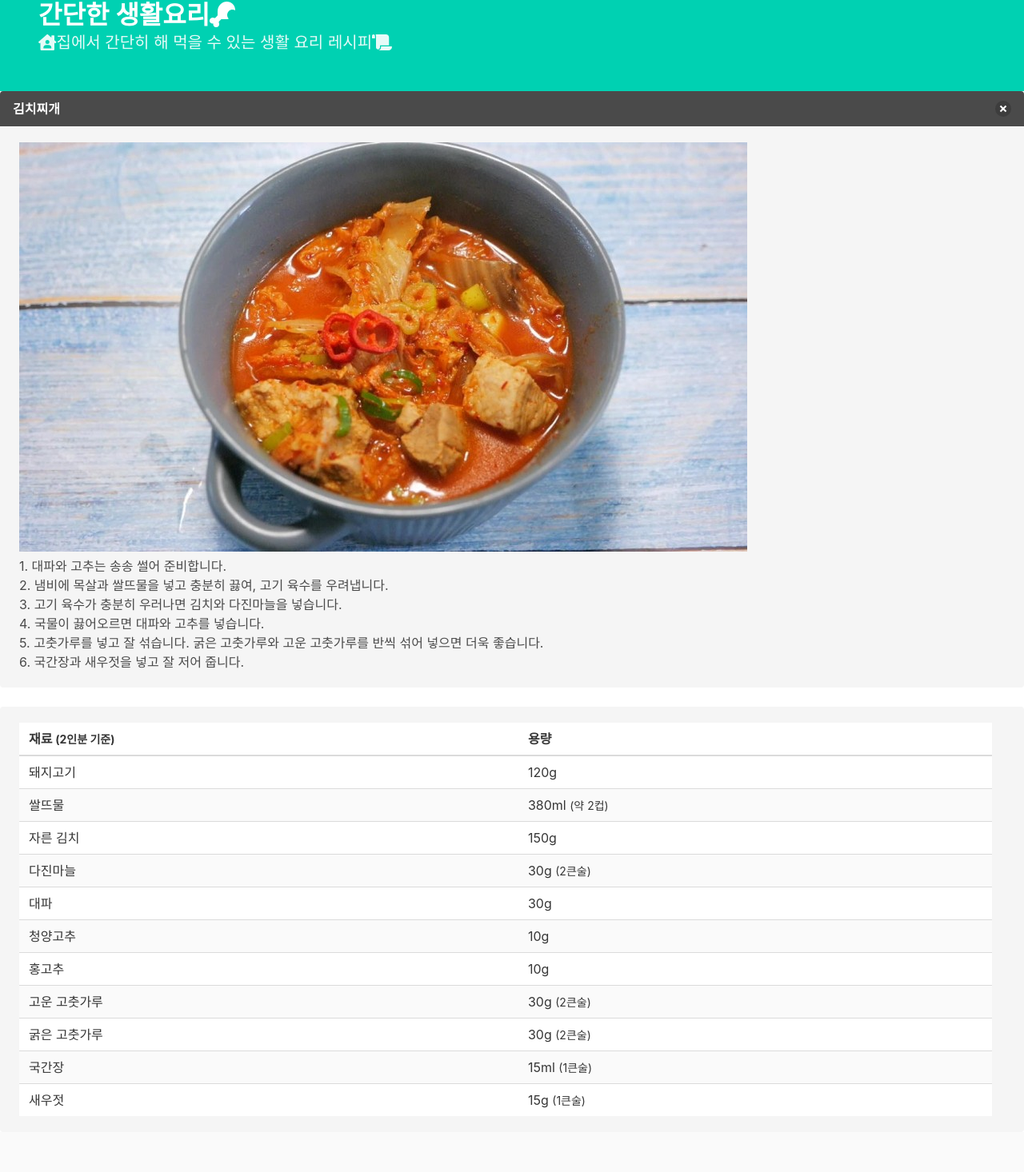
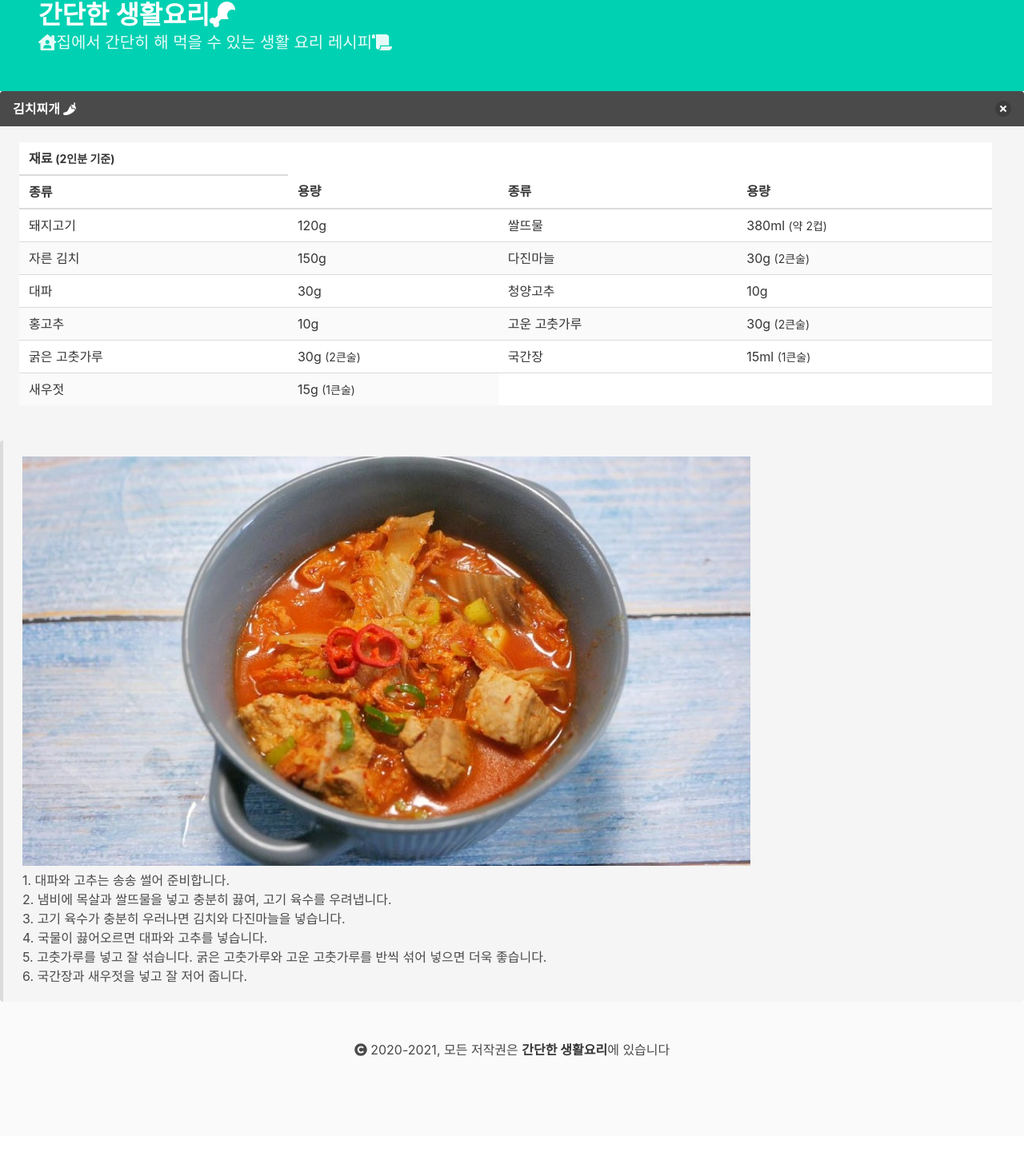
Before and after one commit to ParkJoonhee/doglove123, a Nuxt app: page / in a window 1280 px wide. Shown: the part 95-1561 px from the top of the page at 80% size. After the commit the page ends 1516 px from the top, so only its background shows below. Built offline with nearby package versions, Linux system fonts and the light colour scheme.

Commit message:
Modify tables for Kimchi stew info

```diff
--- a/pages/index.vue
+++ b/pages/index.vue
@@ -14,8 +14,59 @@
       <div class="column">
         <article class="message">
           <div class="message-header">
-            <p>김치찌개</p>
+            <p>김치찌개 <i class="fas fa-pepper-hot"></i></p>
             <button class="delete" aria-label="delete"></button>
+          </div>
+          <div class="notification">
+            <table class="table is-striped is-hoverable is-fullwidth">
+              <thead>
+                <tr>
+                  <th>재료 <small>(2인분 기준)</small></th>
+                </tr>
+                <tr>
+                  <th>종류</th>
+                  <th>용량</th>
+                  <th>종류</th>
+                  <th>용량</th>
+                </tr>
+              </thead>
+              <tbody>
+                <tr>
+                  <td>돼지고기</td>
+                  <td>120g</td>
+                  <td>쌀뜨물</td>
+                  <td>380ml <small>(약 2컵)</small></td>
+                </tr>
+                <tr>
+                  <td>자른 김치</td>
+                  <td>150g</td>
+                  <td>다진마늘</td>
+                  <td>30g <small>(2큰술)</small></td>
+                </tr>
+                <tr>
+                  <td>대파</td>
+                  <td>30g</td>
+                  <td>청양고추</td>
+                  <td>10g</td>
+                </tr>
+                <tr>
+                  <td>홍고추</td>
+                  <td>10g</td>
+                  <td>고운 고춧가루</td>
+                  <td>30g <small>(2큰술)</small></td>
+                </tr>
+                <tr>
+                  <td>굵은 고춧가루</td>
+                  <td>30g <small>(2큰술)</small></td>
+                  <td>국간장</td>
+                  <td>15ml <small>(1큰술)</small></td>
+                </tr>
+                <tr>
+                  <td>새우젓</td>
+                  <td>15g <small>(1큰술)</small></td>
+                </tr>
+              </tbody>
+            </table>
           </div>
           <div class="message-body">
             <figure>
@@ -31,62 +82,6 @@
             </p>
           </div>
         </article>
-        <article class="notification">
-          <table class="table is-striped is-hoverable is-fullwidth">
-            <thead>
-              <tr>
-                <th>재료 <small>(2인분 기준)</small></th>
-                <th>용량</th>
-              </tr>
-            </thead>
-            <tbody>
-              <tr>
-                <td>돼지고기</td>
-                <td>120g</td>
-              </tr>
-              <tr>
-                <td>쌀뜨물</td>
-                <td>380ml <small>(약 2컵)</small></td>
-              </tr>
-              <tr>
-                <td>자른 김치</td>
-                <td>150g</td>
-                </tr>
-                <tr>
-                <td>다진마늘</td>
-                <td>30g <small>(2큰술)</small></td>
-                </tr>
-                <tr>
-                <td>대파</td>
-                <td>30g</td>
-                </tr>
-                <tr>
-                <td>청양고추</td>
-                <td>10g</td>
-                </tr>
-                <tr>
-                <td>홍고추</td>
-                <td>10g</td>
-                </tr>
-                <tr>
-                <td>고운 고춧가루</td>
-                <td>30g <small>(2큰술)</small></td>
-                </tr>
-                <tr>
-                <td>굵은 고춧가루</td>
-                <td>30g <small>(2큰술)</small></td>
-                </tr>
-                <tr>
-                <td>국간장</td>
-                <td>15ml <small>(1큰술)</small></td>
-                </tr>
-                <tr>
-                <td>새우젓</td>
-                <td>15g <small>(1큰술)</small></td>
-                </tr>
-            </tbody>
-          </table>
-        </article>
       </div>
     </div>
   </div>
```
Also changed, not shown: 1 other file (tests, documents, lock files or other folders).
